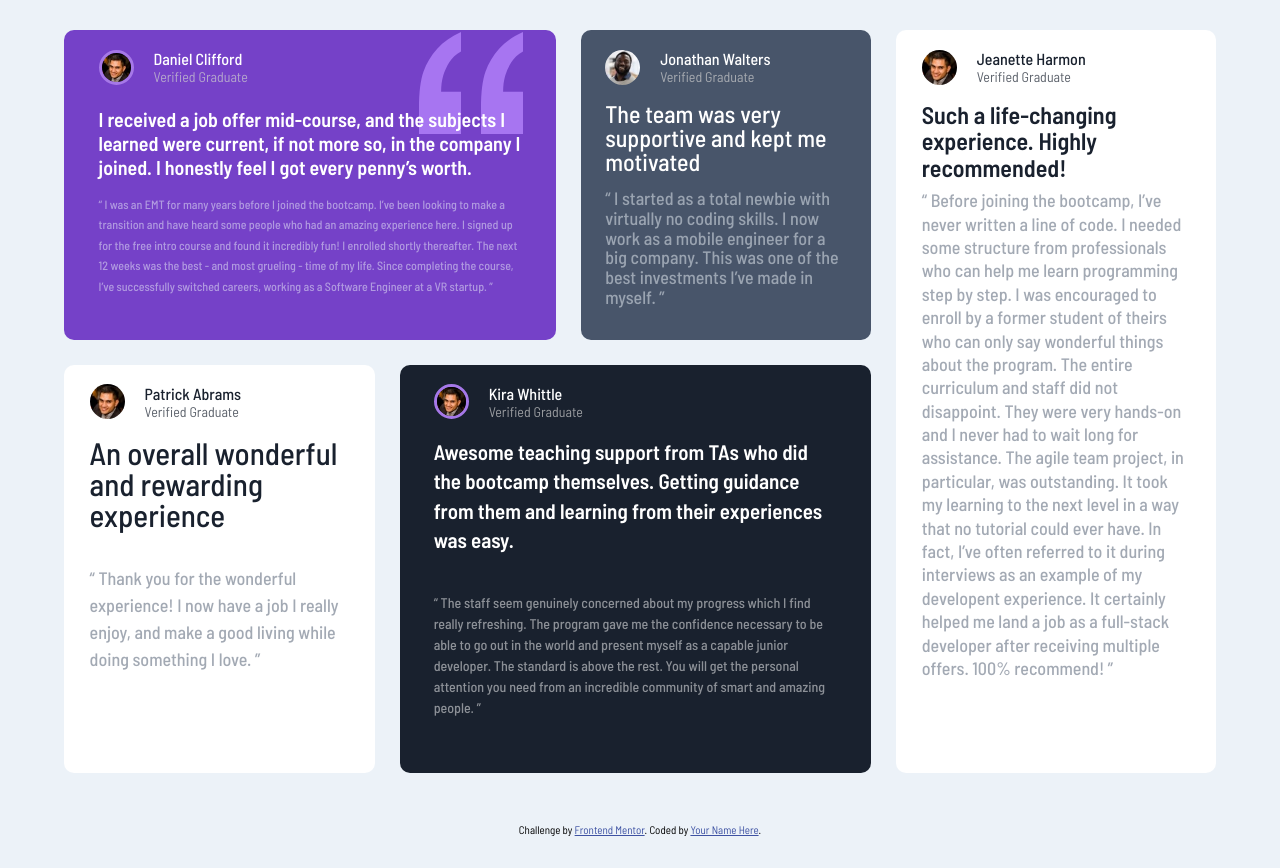
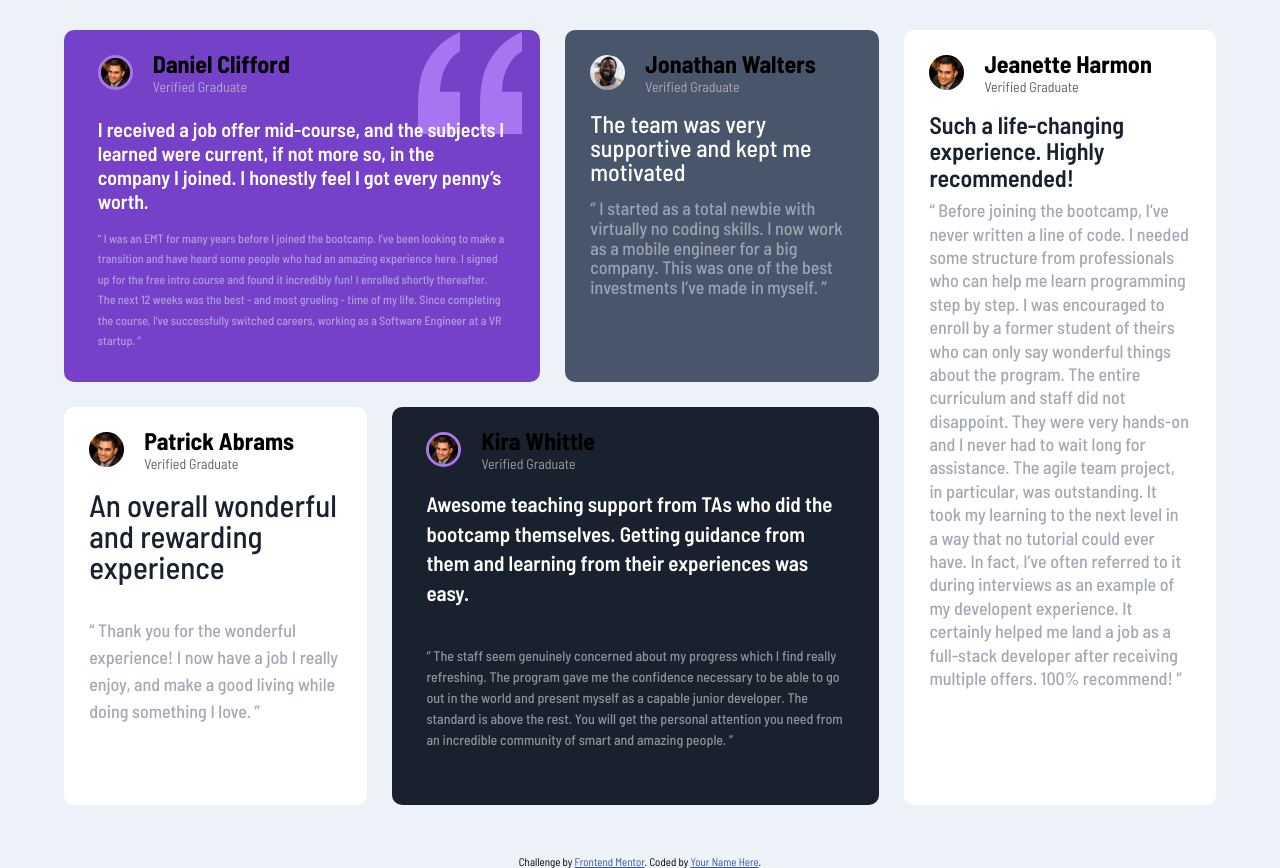
Before and after one commit to mo7amed5hairy/Testimonials-Grid-Section-Main, a plain HTML site: page index.html in a window 1280 px wide. Before the commit the page ends 836 px from the top, so only its background shows below. Drawn offline with Linux system fonts and the light colour scheme.

Commit message:
Update index.html
Update index.html

```diff
--- a/index.html
+++ b/index.html
@@ -26,9 +26,9 @@
 
                <div class="testmonial_user_info">
 
-              <h3>
+              <h2>
                  Daniel Clifford
-              </h3>
+              </h2>
 
               <p>
                   Verified Graduate
@@ -62,9 +62,9 @@
 
                <div class="testmonial_user_info">
 
-              <h3>
+              <h2>
                 Jonathan Walters
-              </h3>
+              </h2>
 
               <p>
                 Verified Graduate
@@ -94,10 +94,10 @@
 
                <div class="testmonial_user_info">
 
-              <h3>
+              <h2>
                 Jeanette Harmon
 
-              </h3>
+              </h2>
 
               <p>
                   Verified Graduate
@@ -133,10 +133,10 @@
 
                <div class="testmonial_user_info">
 
-              <h3>
+              <h2>
                 Patrick Abrams
 
-              </h3>
+              </h2>
 
               <p>
                   Verified Graduate
@@ -167,10 +167,10 @@
 
                <div class="testmonial_user_info">
 
-              <h3>
+              <h2>
                 Kira Whittle
 
-              </h3>
+              </h2>
 
               <p>
                   Verified Graduate
```
